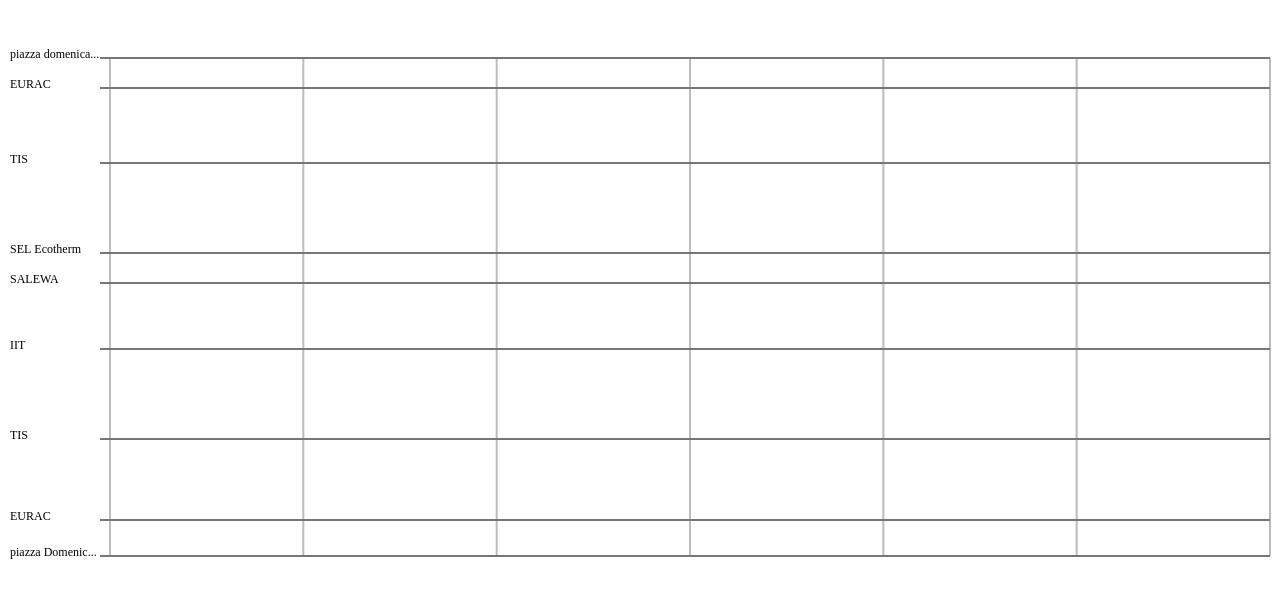
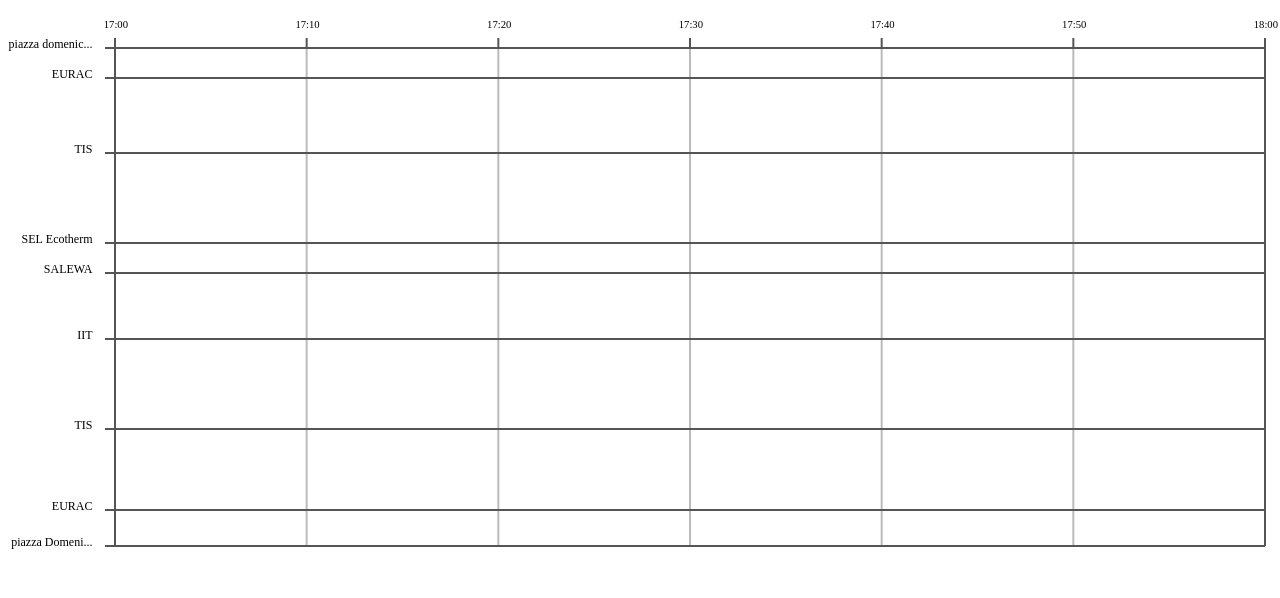
Before and after one commit to realnumbers/overview, a plain HTML site: page index.html in a window 1280 px wide. Drawn offline with Linux system fonts and the light colour scheme.

Commit message:
grid more or less complete

```diff
--- a/main.js
+++ b/main.js
@@ -160,14 +160,15 @@ var time_mult = total_grid_w / total_time; // multiplier: px/min
 */
 
 function init() {
-	alert(window.devicePixelRatio);
+	//alert(window.devicePixelRatio);
 	// Constants
 	w = canvas.width;
 	length_mult = 0.03; // multiplier: px/m
 
 	time_extra_factor = 0.9;
 
-	space = 10; // horizontal space left/right of grid
+	space = 15; // horizontal space left/right of grid
+	top_space = 40;
 	text_width = 100;
 	tick_length = 10;
 
@@ -178,16 +179,17 @@ function init() {
 	total_grid_w = w - 2 * space - text_width;
 	total_grid_h = length_mult * total_length;
 
-	start_time = stops[stops.length-1].departuretime;
+	start_min = stops[0].departuretime.min - (stops[0].departuretime.min) % 10;
+	start_hour = stops[0].departuretime.hour;
 
-	h = total_grid_h + 2 * space;
+	h = total_grid_h + 2 * top_space;
 	time_mult = total_grid_w / total_time; // multiplier: px/min
 
 	// Visual
 	thin = 2;
 	thick = 3;
 	grid_grey = "#bbb";
-	grid_dark = "#767676";
+	grid_dark = "#555";
 }
 
 // Clear the canvas and redraw it every 1000ms
@@ -206,12 +208,31 @@ function draw() {
 
 function drawTimeGrid() {
 	for (var i = 0; i < 8; i++) {
+		// long grey lines
 		context.beginPath();
-		context.moveTo(space + i * time_mult * 10 + text_width, space);
-		context.lineTo(space + i * time_mult * 10 + text_width, space + total_grid_h);
+		context.moveTo(space + i * time_mult * 10 + text_width, top_space);
+		context.lineTo(space + i * time_mult * 10 + text_width, top_space + total_grid_h);
 		context.lineWidth = thin;
-		context.strokeStyle = grid_grey;
+		context.strokeStyle = (i == 0 || i == 6)?grid_dark:grid_grey;
 		context.stroke();
+
+		// small black ticks
+		context.beginPath();
+		context.moveTo(space + i * time_mult * 10 + text_width, top_space - tick_length);
+		context.lineTo(space + i * time_mult * 10 + text_width, top_space);
+		context.lineWidth = thin;
+		context.strokeStyle = grid_dark;
+		context.stroke();
+
+		// time text
+		var mins = (i < 6)?(start_min + i * 10):0;
+		var hours = (i < 6)?start_hour:start_hour + 1;
+		var time_format = ((hours < 10)? "0" + hours : hours) + ":" + ((mins < 10)? "0" + mins : mins);
+
+		context.font = "500 8pt 'Fira Sans'";
+		context.fillStyle = "#000";
+		context.textAlign="right";
+		context.fillText(time_format, space + text_width + i * time_mult * 10 + 13, top_space - 20);
 	}
 }
 
@@ -221,8 +242,8 @@ function drawStopGrid() {
 
 		// horizontal grid lines
 		context.beginPath();
-		context.moveTo(space + text_width - tick_length, space + stop.abs * length_mult);
-		context.lineTo(space + total_grid_w + text_width, space + stop.abs * length_mult);
+		context.moveTo(space + text_width - tick_length, top_space + stop.abs * length_mult);
+		context.lineTo(space + total_grid_w + text_width, top_space + stop.abs * length_mult);
 		context.lineWidth = thin;
 		context.strokeStyle = grid_dark;
 		context.stroke();
@@ -230,7 +251,8 @@ function drawStopGrid() {
 		// stop names
 		context.font = "400 9pt 'Fira Sans'";
 		context.fillStyle = "#000";
-		context.fillText(fittingString(context, stop.name, text_width - space), space, space + stop.abs * length_mult);
+		context.textAlign="right";
+		context.fillText(fittingString(context, stop.name, text_width - space), text_width - space/2, top_space + stop.abs * length_mult);
 	});
 }
 
--- a/style.css
+++ b/style.css
@@ -33,7 +33,7 @@ canvas {
 	display: block;
 }
 .container {
-  margin: 3em auto 0;
+  margin: 0.5em auto 0;
 }
 .title {
 	margin-bottom: 0.5em;
```
